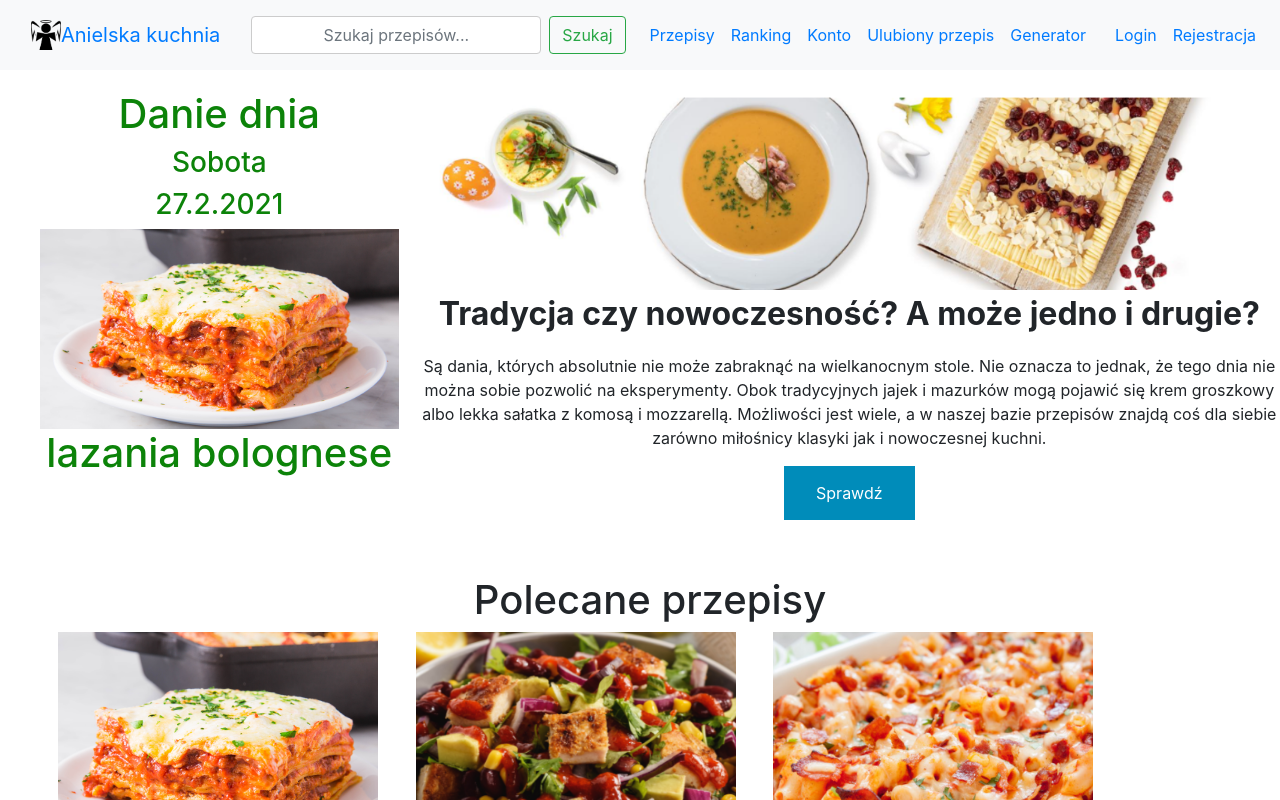
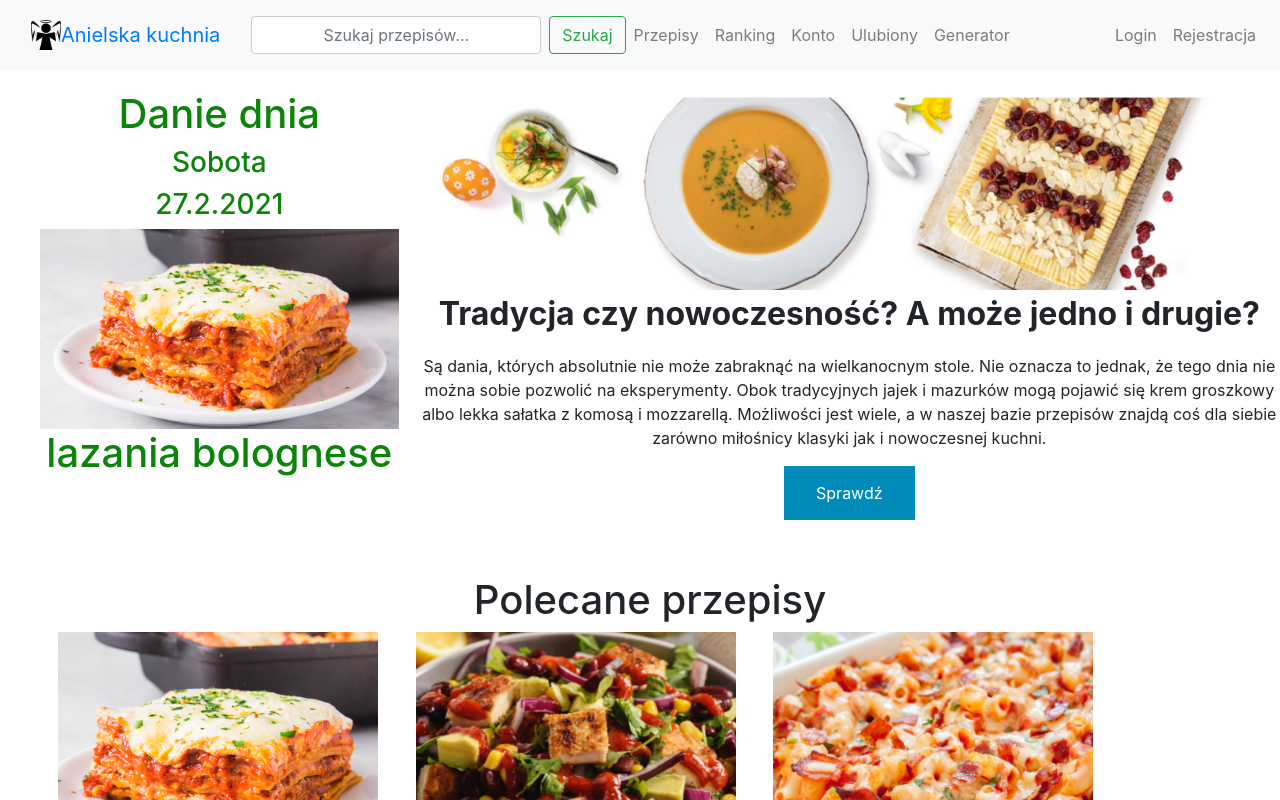
Before and after one commit to JanuszProgramowaniaa/Anielska_Kuchnia, a React (Create React App) app: page / in a window 1280 px wide. Shown: the top 800 px of the page. Built offline with nearby package versions, Linux system fonts and the light colour scheme.

Commit message:
no react-router anymore

```diff
--- a/src/component/Navigacja.js
+++ b/src/component/Navigacja.js
@@ -24,7 +24,7 @@ export default function Navigacja() {
   return (
     <Router>
       <div >
-        <Navbar collapseOnSelect bg="light" expand="lg" sticky="top">
+        <Navbar bg="light" expand="lg" sticky="top" collapseOnSelect>
           <Navbar.Brand>
             <img
               alt=""
@@ -39,32 +39,29 @@ export default function Navigacja() {
             <FormControl type="text" placeholder="Szukaj przepisów..." className="mr-sm-2" />
             <Button variant="outline-success" type="submit" className="linki3">Szukaj</Button>
           </Form>
-          <Navbar.Toggle aria-controls="responsive-navbar-nav" />
+          <Navbar.Toggle aria-controls="responsive-navbar-nav" data-toggle="collapse" />
           <Navbar.Collapse id="responsive-navbar-nav">
-          <Nav className="mr-auto">
-            <Nav.Link></Nav.Link>
-            <Nav.Link><Link clasname="linki" to="/przepisy">Przepisy</Link></Nav.Link>
+            <Nav className="mr-auto">
+              <Nav.Link href="przepisy">Przepisy</Nav.Link>
+              <Nav.Link href="ranking">Ranking</Nav.Link>
+              <Nav.Link href="konto">Konto</Nav.Link>
+              <Nav.Link href="Ulubiony"> Ulubiony</Nav.Link>
+              <Nav.Link href="generator">Generator</Nav.Link>
 
-
-            <Nav.Link ><Link clasname="linki" to="/Ranking">Ranking</Link></Nav.Link>
-            <Nav.Link><Link clasname="linki" to="/Konto" >Konto</Link></Nav.Link>
-            <Nav.Link > <Link clasname="linki" to="/Ulubiony">Ulubiony przepis</Link></Nav.Link>
-            <Nav.Link > <Link clasname="linki" to="/generator">Generator</Link></Nav.Link>
-
-            {/* <NavDropdown title="Dropdown" id="basic-nav-dropdown">
+              {/* <NavDropdown title="Dropdown" id="basic-nav-dropdown">
             <NavDropdown.Item href="#action/3.1">Action</NavDropdown.Item>
             <NavDropdown.Item href="#action/3.2">Another action</NavDropdown.Item>
             <NavDropdown.Item href="#action/3.3">Something</NavDropdown.Item>
             <NavDropdown.Divider />
             <NavDropdown.Item href="#action/3.4">Separated link</NavDropdown.Item>
           </NavDropdown> */}
-          </Nav>
+            </Nav>
 
 
-          <Nav className="ml-sm-1">
-            <Nav.Link><Link className="linki1" to="/Login" >Login</Link></Nav.Link>
-            <Nav.Link><Link className="linki1" to="/Rejestracja">Rejestracja</Link></Nav.Link>
-          </Nav>
+            <Nav className="ml-sm-1">
+              <Nav.Link href="login">Login</Nav.Link>
+              <Nav.Link href="rejestracja">Rejestracja</Nav.Link>
+            </Nav>
           </Navbar.Collapse>
 
         </Navbar>
```
